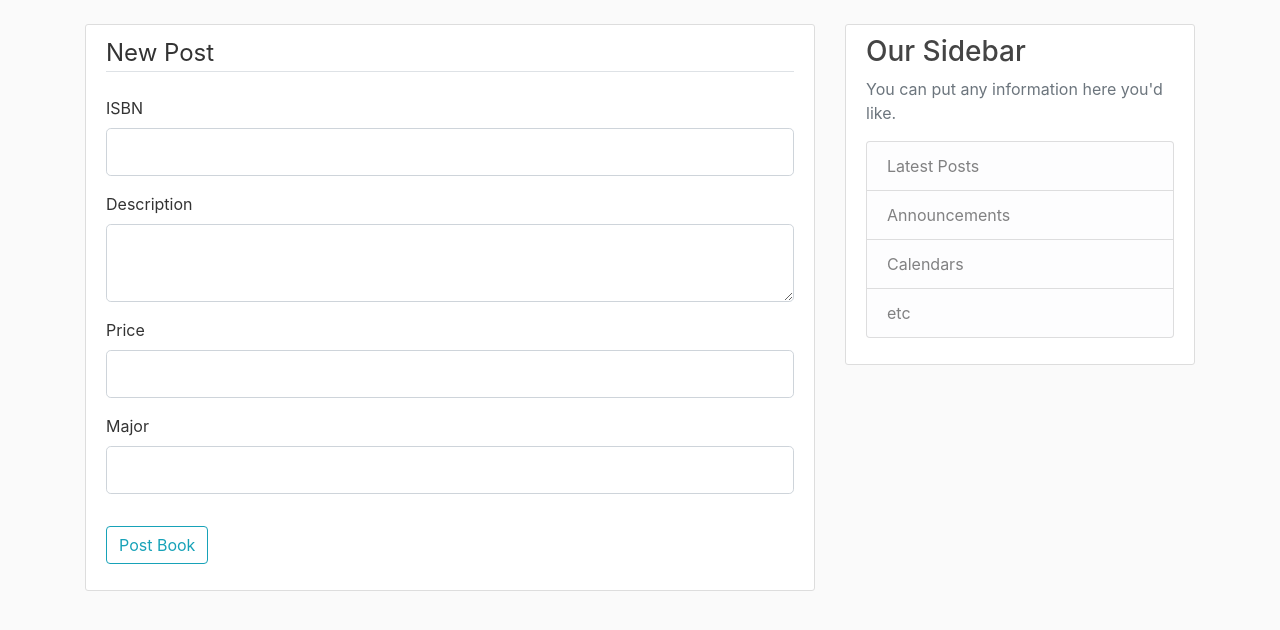
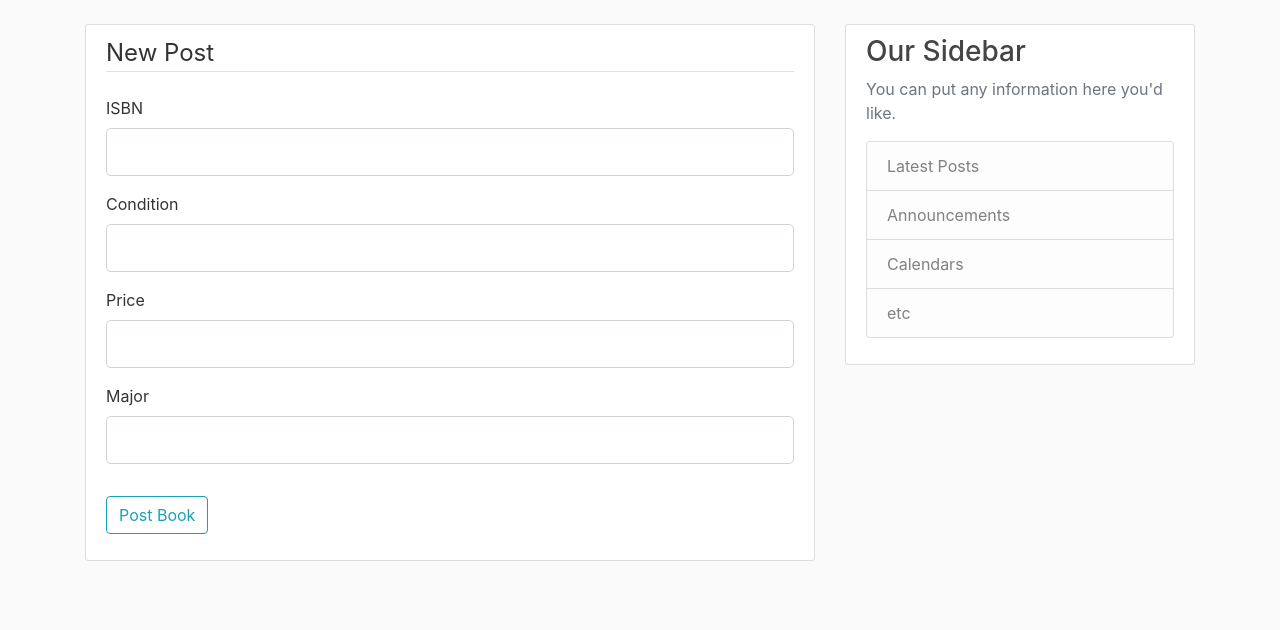
Before and after one commit to WaFi1992/UNT_Group, a Flask app: page /post/new in a window 1280 px wide. Shown: the part 56-686 px from the top of the page. Run offline with Flask 2, Linux system fonts and the light colour scheme; a user stored in the database is signed in; some libraries are stand-ins or nearby versions.

Commit message:
delete post
delete posts now working, fixed create post issues

```diff
--- a/bookapp/forms.py
+++ b/bookapp/forms.py
@@ -56,9 +56,9 @@ class PostForm(FlaskForm):
 
     #data required from user
 
-    title = StringField('Title', validators=[DataRequired()])
+    #title = StringField('Title', validators=[DataRequired()])
     isbn = StringField('ISBN', validators=[DataRequired()])
-    description = TextAreaField('Description', validators=[DataRequired()])
+    #description = TextAreaField('Description', validators=[DataRequired()])
     condition = StringField('Condition', validators=[DataRequired()])
     price = StringField('Price', validators=[DataRequired()])
     major = StringField('Major', validators=[DataRequired()])
--- a/bookapp/routes.py
+++ b/bookapp/routes.py
@@ -1,4 +1,4 @@
-from flask import render_template, url_for, flash, redirect, request
+from flask import abort, render_template, url_for, flash, redirect, request
 from flask_login import login_user, current_user, logout_user, login_required
 from bookapp.forms import RegistrationForm, LoginForm, PostForm
 from bookapp.models import User, Posts
@@ -65,11 +65,11 @@ def new_post():
     form = PostForm()
     if form.validate_on_submit():
         data = getBookDetails(form.isbn.data)
-        post = Posts(isbn=form.isbn.data, condition=form.condition.data, description=form.description.data, price=form.price.data, major=form.major.data, author=current_user, title=data['title'], publisher=data['publisher'], writers=data['author'], image_ref=data['imgCover'])
+        post = Posts(isbn=form.isbn.data, condition=form.condition.data, price=form.price.data, major=form.major.data, author=current_user, title=data['title'], publisher=data['publisher'], writers=data['author'], image_ref=data['imgCover'])
         db.session.add(post)
         db.session.commit()
-        flash('Your post has been created.', 'success')
-        return redirect(url_for('about'))
+        flash("Your post has been created.", "success")
+        return redirect('/home')
     return render_template('create_post.html', title="New Post", form=form, legend='New Post')
 
 @app.route('/post/<int:post_id>')
@@ -88,14 +88,26 @@ def update_post(post_id):
     form = PostForm()
     if form.validate_on_submit():
         post.title = form.title.data
-        post.condition = form.description.data
+        post.condition = form.condition.data
         db.session.commit()
-        flash("Your post was updated successfully!")
+        flash("Your post was updated successfully!", "success")
         return redirect(url_for('post', post_id=post.id))
     elif request.method == 'GET':
         form.title.data = post.title
         form.isbn.data = post.isbn
         form.price.data = post.price
         form.major.data = post.major
-        form.description.data = post.condition
+        form.condition.data = post.condition
     return render_template('create_post.html', title="Update Post", form=form)
+
+
+@app.route('/post/<int:post_id>/delete', methods=['POST'])
+@login_required
+def delete_post(post_id):
+    post = Posts.query.get_or_404(post_id)
+    if post.author != current_user:
+        abort(403)
+    db.session.delete(post)
+    db.session.commit()
+    flash("Your post has been deleted", "success")
+    return redirect('/home')
--- a/bookapp/templates/create_post.html
+++ b/bookapp/templates/create_post.html
@@ -21,16 +21,16 @@
                 {% endif %}
             </div>
             <div class="form-group">
-                {{form.description.label(class="form-control-label")}}
-                {% if form.description.errors %}
-                    {{form.description(class="form-control form-control-lg is-invalid")}}
+                {{form.condition.label(class="form-control-label")}}
+                {% if form.condition.errors %}
+                    {{form.condition(class="form-control form-control-lg is-invalid")}}
                     <div class="invalid-feedback">
-                        {% for error in form.description.errors %}
+                        {% for error in form.condition.errors %}
                             <span>{{ error }}</span>
                         {% endfor %}
                     </div>
                 {% else %}
-                    {{form.description(class="form-control form-control-lg")}}
+                    {{form.condition(class="form-control form-control-lg")}}
                 {% endif %}
             </div>
             <div class="form-group">
--- a/bookapp/templates/home.html
+++ b/bookapp/templates/home.html
@@ -11,7 +11,7 @@
             <small class="text-muted">{{ post.date }}</small>
         </div>
         <h2><a class="article-title" href="{{ url_for('post', post_id=post.id) }}">{{ post.title }}</a></h2>
-        <p class="article-description">{{ post.description }}</p>
+        <p class="article-description">{{ post.condition }}</p>
     </div>
 </article>
 {% endfor %}
```
Also changed, not shown: bookapp/templates/post.html (+29 -1 lines).
